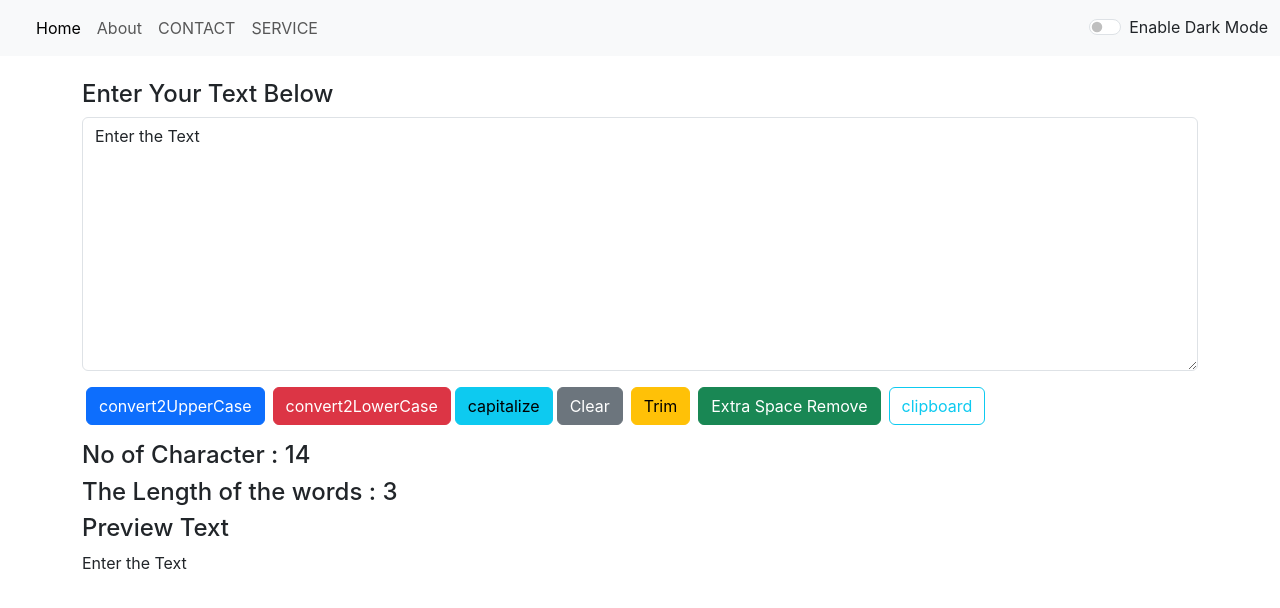
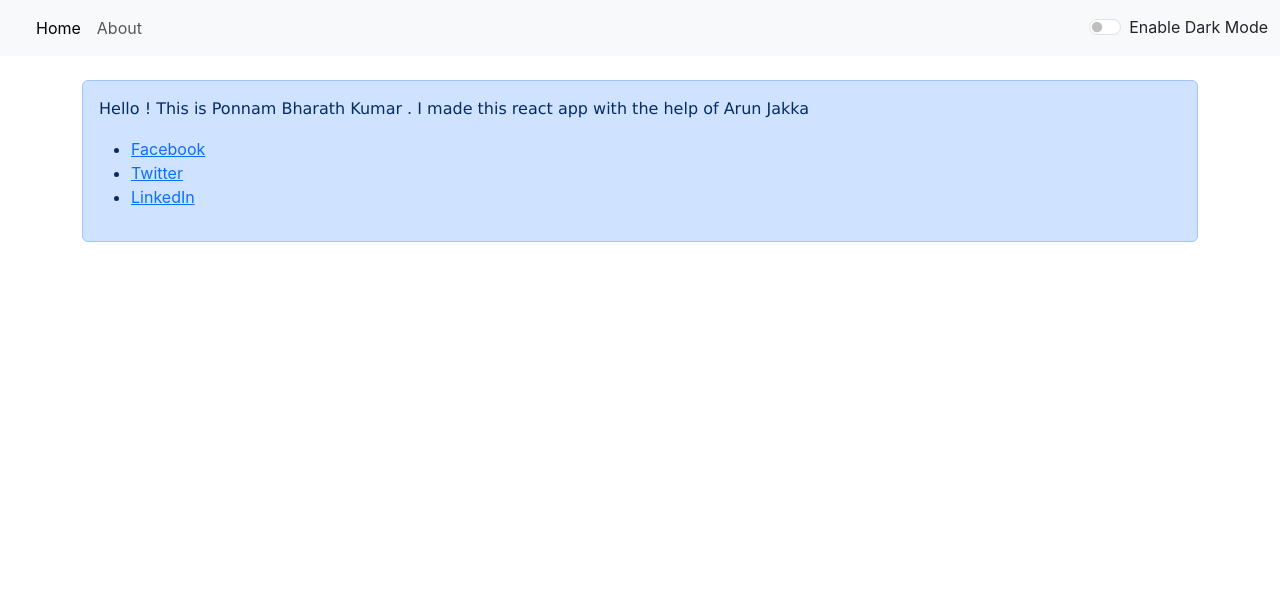
Before and after one commit to PONNAMBHARATH/react-textUtils, a React (Create React App) app: page /about in a window 1280 px wide. Shown: the top 608 px of the page. Built offline with nearby package versions, Linux system fonts and the light colour scheme.

Commit message:
Final product

```diff
--- a/package.json
+++ b/package.json
@@ -8,6 +8,7 @@
     "@testing-library/user-event": "^13.5.0",
     "react": "^18.2.0",
     "react-dom": "^18.2.0",
+    "react-router-dom": "^6.10.0",
     "react-scripts": "5.0.1",
     "web-vitals": "^2.1.4"
   },
--- a/public/index.html
+++ b/public/index.html
@@ -2,14 +2,14 @@
 <html lang="en">
   <head>
     <meta charset="utf-8" />
-    <link rel="icon" href="%PUBLIC_URL%/favicon.ico" />
+    <link rel="icon" href="./pbicon.png" />
     <meta name="viewport" content="width=device-width, initial-scale=1" />
     <meta name="theme-color" content="#000000" />
     <meta
       name="description"
       content="Web site created using create-react-app"
     />
-    <link rel="apple-touch-icon" href="%PUBLIC_URL%/logo192.png" />
+    <link rel="apple-touch-icon" href="./pbicon.png" />
     <!--
       manifest.json provides metadata used when your web app is installed on a
       user's mobile device or desktop. See https://developers.google.com/web/fundamentals/web-app-manifest/
@@ -25,7 +25,7 @@
       Learn how to configure a non-root public URL by running `npm run build`.
     -->
     <link href="https://cdn.jsdelivr.net/npm/bootstrap@5.3.0-alpha3/dist/css/bootstrap.min.css" rel="stylesheet" integrity="sha384-KK94CHFLLe+nY2dmCWGMq91rCGa5gtU4mk92HdvYe+M/SXH301p5ILy+dN9+nJOZ" crossorigin="anonymous">
-    <title>React App</title>
+    <title>React app</title>
   </head>
   <body>
     <script src="https://cdn.jsdelivr.net/npm/bootstrap@5.3.0-alpha3/dist/js/bootstrap.bundle.min.js" integrity="sha384-ENjdO4Dr2bkBIFxQpeoTz1HIcje39Wm4jDKdf19U8gI4ddQ3GYNS7NTKfAdVQSZe" crossorigin="anonymous"></script>
--- a/src/App.js
+++ b/src/App.js
@@ -1,34 +1,50 @@
 //import logo from './logo.svg';
-import { useState } from 'react';
+import {useState } from 'react';
 import './App.css';
 import Navbar from './components/Navbar';
 import TextBar from './components/TextBar';
+import About from './components/About';
+import {
+  BrowserRouter as Router,
+  Routes,
+  Route
+} from "react-router-dom";
+
 //import './style.css';
 
 function App() {
-  const [mode,setMode] = useState('light');
-  const toggleMode=()=>{
-    if(mode==='light')
-    {
+  document.title = "Home";
+  const [mode, setMode] = useState('light');
+  const toggleMode = () => {
+    if (mode === 'light') {
       setMode('dark');
-      document.body.style.backgroundColor='#121212';
-      document.body.style.color='white';
+      document.body.style.backgroundColor = '#121212';
+      document.body.style.color = 'white';
+      // document.title="Home-DarkMode";
     }
-    else
-    {
+    else {
       setMode('light');
-      document.body.style.backgroundColor='white';
-      document.body.style.color='black';
+      document.body.style.backgroundColor = 'white';
+      document.body.style.color = 'black';
+      // document.title="Home-LightMode";
     }
   }
   return (
     <>
-        <Navbar title="" about="About" mode={mode} toggleMode={toggleMode}/>
+    {/* <Navbar/>
+    <TextBar/>
+<About/> */}
+      <Router>
+        <Navbar title="" about="About" mode={mode} toggleMode={toggleMode} />
         <div className="container my-4" mode={mode} toggleMode={toggleMode}>
-        <TextBar mode={mode}  toggleMode={toggleMode}/>
+          <Routes>
+            <Route path="/about" element={<About />} />
+            <Route path="/" element={<TextBar mode={mode} toggleMode={toggleMode} />} />
+          </Routes>
         </div>
+      </Router>
     </>
-    );
+  );
 }
 
 export default App;
--- /dev/null
+++ b/src/components/About.js
@@ -0,0 +1,20 @@
+import React from 'react'
+
+export default function About() {
+
+  document.title="About";
+  return (
+    <>
+    <div>
+        <div class="alert alert-primary" role="alert">
+            <p style={{fontFamily:'verdana'}}>Hello ! This is Ponnam Bharath Kumar . I made this react app with the help of Arun Jakka</p>
+            <ul>
+                <li><a href="/">Facebook</a></li>
+                <li><a href="/">Twitter</a></li>
+                <li><a href="/">LinkedIn</a></li>
+            </ul>
+        </div>
+    </div>
+    </>
+  )
+}
--- a/src/components/Navbar.js
+++ b/src/components/Navbar.js
@@ -1,5 +1,6 @@
 import React from 'react';
 import PropTypes from 'prop-types';
+import {Link} from 'react-router-dom';
 
 export default function Navbar(props1) {
   const {mode}=props1;
@@ -13,17 +14,17 @@ export default function Navbar(props1) {
       <div className="collapse navbar-collapse" id="navbarSupportedContent">
         <ul className="navbar-nav me-auto mb-2 mb-lg-0">
           <li className="nav-item">
-            <a className="nav-link active" aria-current="page" href="/">Home</a>
+            <Link className="nav-link active" aria-current="page" to="/">Home</Link>
           </li>
           <li className="nav-item">
-            <a className="nav-link" href="/">{props1.about}</a>
+            <Link  className="nav-link" to="/about">{props1.about}</Link>
           </li>
-          <li className="nav-item">
+          {/* <li className="nav-item">
             <a className="nav-link" href="/">CONTACT</a>
           </li>
           <li className="nav-item">
             <a className="nav-link" href="/">SERVICE</a>
-          </li>
+          </li> */}
 
         </ul>
 
--- a/src/components/TextBar.js
+++ b/src/components/TextBar.js
@@ -52,9 +52,9 @@ export default function TextBar(props) {
      <div>
       <h4>Enter Your Text Below</h4>
     <div className="md-3">
-      <textarea className="form-control" id="MyBox" rows="10" cols="10" value={text} onChange={Handle} style={{margin:0}}></textarea>
+      <textarea className="form-control my-1" id="MyBox" rows="10" cols="10" value={text} onChange={Handle} style={{margin:0}}></textarea>
     </div>
-    <button type="button" className="btn btn-primary my-3 mx-1"  onClick={UpperCase}>convert2UpperCase</button>
+    <button type="button" className="btn btn-primary my-1 mx-1"  onClick={UpperCase}>convert2UpperCase</button>
     <button type="button" className="btn btn-danger  mx-1 my-1" onClick={LowerCase}>convert2LowerCase</button>
     <button type="button" className="btn btn-info"   onClick={Capitalize}>capitalize</button>
     <button type="button" className="btn btn-secondary mx-1 my-1"   onClick={clear}>Clear</button>
```
Also changed, not shown: public/pbicon.png (added), 1 other file (tests, documents, lock files or other folders).
